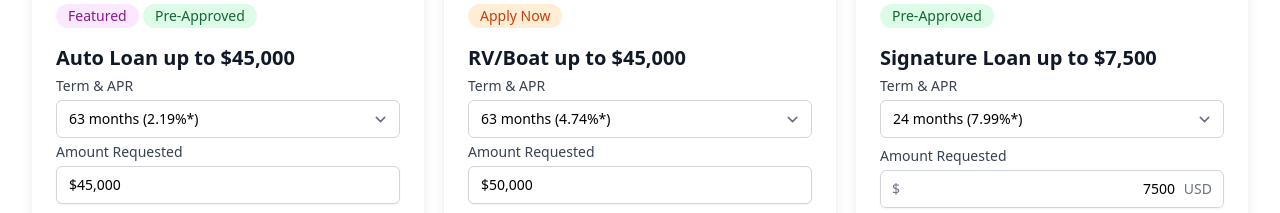
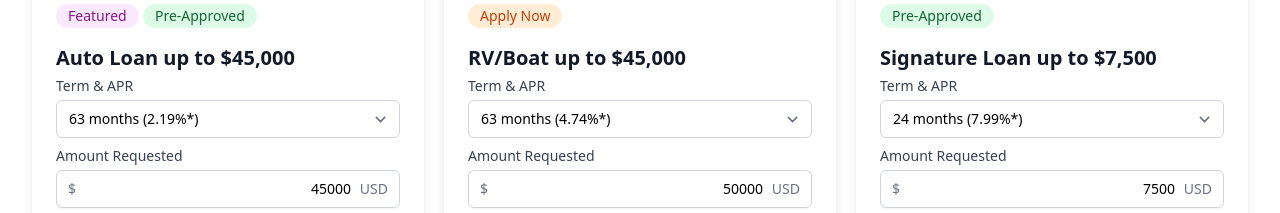
Before and after one commit to csi-mattkallman/sandbox-llo, a website built with Vite: page index.html in a window 1280 px wide. Shown: the part 957-1170 px from the top of the page. Built offline with nearby package versions, Linux system fonts and the light colour scheme.

Commit message:
Change all amount inputs

```diff
--- a/index.html
+++ b/index.html
@@ -75,9 +75,26 @@
                       </select>
                     </div>
                     <div>
-                      <label for="email" class="block text-sm font-medium text-gray-700 mt-1">Amount Requested</label>
-                      <div class="mt-1">
-                        <input type="email" name="email" id="email" class="shadow-sm focus:ring-fuchsia-800 focus:border-fuchsia-800 block w-full sm:text-sm border-gray-300 rounded-md" value="$45,000" />
+                      <label for="amount1" class="block text-sm font-medium text-gray-700 mt-2">Amount Requested</label>
+                      <div class="mt-1 relative rounded-md shadow-sm">
+                        <div class="absolute inset-y-0 left-0 pl-3 flex items-center pointer-events-none">
+                          <span class="text-gray-500 sm:text-sm">
+                            $
+                          </span>
+                        </div>
+                        <input
+                          type="text"
+                          name="amount1"
+                          id="amount1"
+                          class="focus:ring-fuchsia-800 focus:border-fuchsia-800 block w-full pl-7 pr-12 sm:text-sm border-gray-300 rounded-md text-right"
+                          value="45000"
+                          aria-describedby="price-currency"
+                        />
+                        <div class="absolute inset-y-0 right-0 pr-3 flex items-center pointer-events-none">
+                          <span class="text-gray-500 sm:text-sm" id="price-currency">
+                            USD
+                          </span>
+                        </div>
                       </div>
                     </div>
                   </div>
@@ -135,9 +152,26 @@
                       </select>
                     </div>
                     <div>
-                      <label for="email" class="block text-sm font-medium text-gray-700 mt-1">Amount Requested</label>
-                      <div class="mt-1">
-                        <input type="email" name="email" id="email" class="shadow-sm focus:ring-orange-700 focus:border-orange-700 block w-full sm:text-sm border-gray-300 rounded-md" value="$50,000" />
+                      <label for="amount2" class="block text-sm font-medium text-gray-700 mt-2">Amount Requested</label>
+                      <div class="mt-1 relative rounded-md shadow-sm">
+                        <div class="absolute inset-y-0 left-0 pl-3 flex items-center pointer-events-none">
+                          <span class="text-gray-500 sm:text-sm">
+                            $
+                          </span>
+                        </div>
+                        <input
+                          type="text"
+                          name="amount2"
+                          id="amount2"
+                          class="focus:ring-orange-800 focus:border-orange-800 block w-full pl-7 pr-12 sm:text-sm border-gray-300 rounded-md text-right"
+                          value="50000"
+                          aria-describedby="price-currency"
+                        />
+                        <div class="absolute inset-y-0 right-0 pr-3 flex items-center pointer-events-none">
+                          <span class="text-gray-500 sm:text-sm" id="price-currency">
+                            USD
+                          </span>
+                        </div>
                       </div>
                     </div>
                   </div>
```
